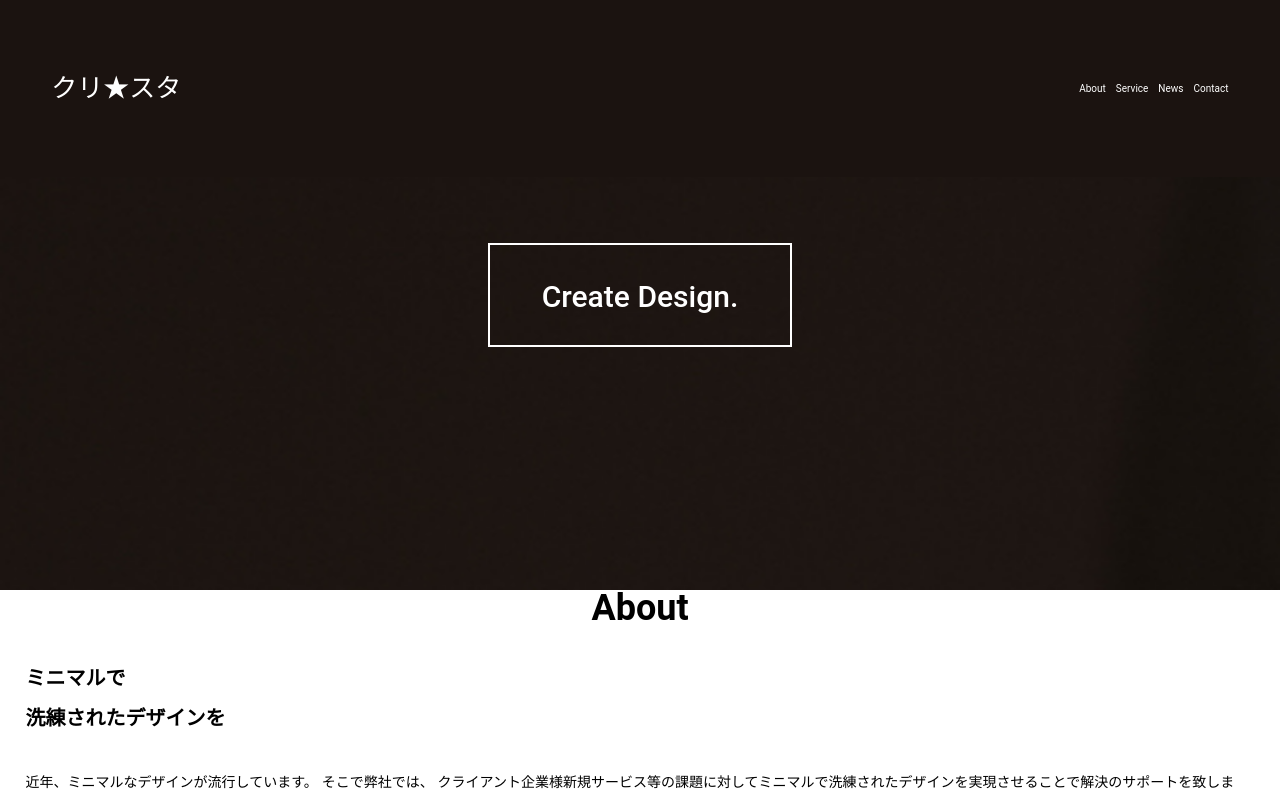
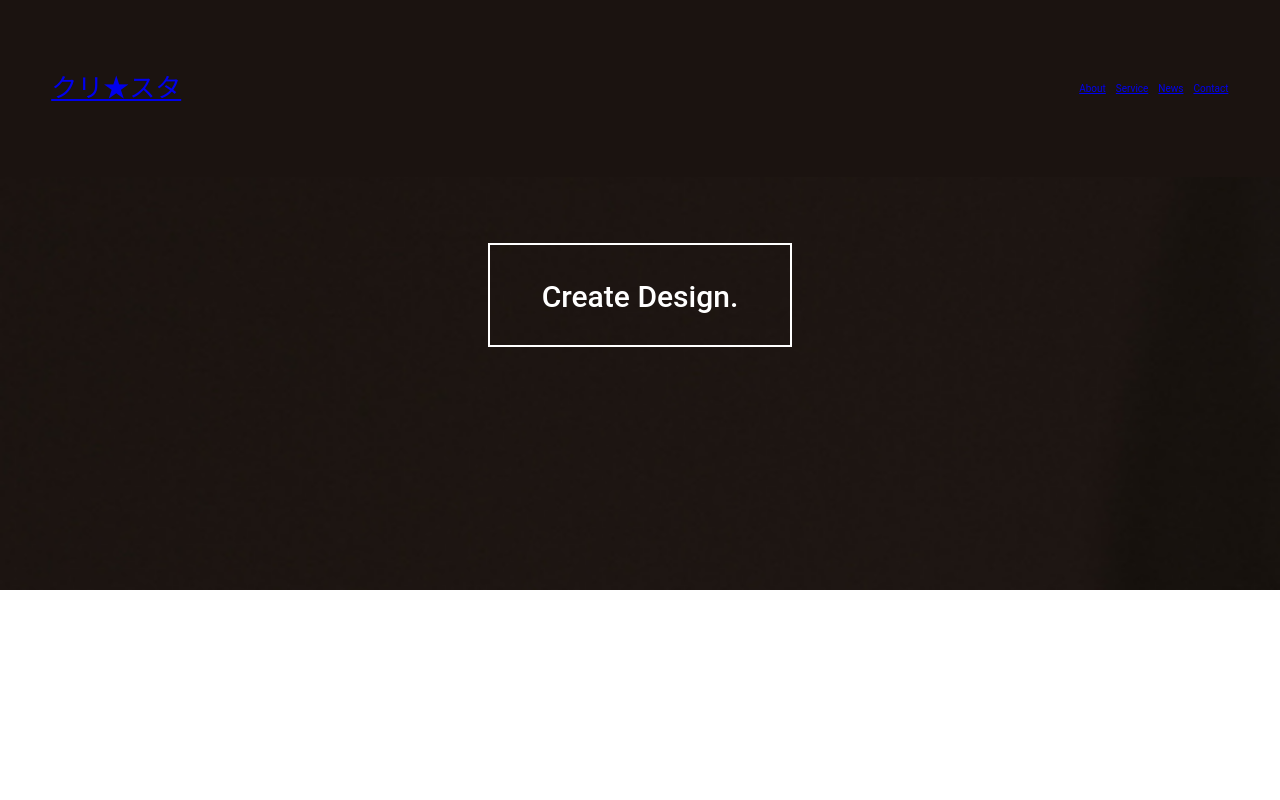
Before and after one commit to Y-Trs/reproduction1-react, a React (Create React App) app: page / in a window 1280 px wide. Shown: the top 800 px of the page. Built offline with nearby package versions, Linux system fonts and the light colour scheme.

Commit message:
ルーティング設定

```diff
--- a/src/App.js
+++ b/src/App.js
@@ -1,14 +1,17 @@
 import { Reset } from 'styled-reset';
 import { Header, Top, About, Service } from './components/index.js'
+import { Route, Routes } from 'react-router-dom'
 
 function App() {
   return (
     <div className="App">
       <Reset />
       <Header />
-      <Top />
-      <About />
-      <Service />
+      <Routes>
+          <Route path='/' element={<Top />} />
+          <Route path='about' element={<About />} />
+          <Route path='service' element={<Service />} />
+      </Routes>
     </div>
   );
 }
--- a/src/components/Logo.jsx
+++ b/src/components/Logo.jsx
@@ -1,9 +1,12 @@
 import React from 'react'
 import styled from 'styled-components'
+import { Link } from 'react-router-dom'
 
 const Logo = () => {
   return (
-    <StyledLogo>クリ★スタ</StyledLogo>
+    <StyledLogo>
+      <Link to={'/'}>クリ★スタ</Link>
+    </StyledLogo>
   )
 }
 
--- a/src/components/MenuList.jsx
+++ b/src/components/MenuList.jsx
@@ -1,9 +1,12 @@
 import React from 'react'
 import styled from 'styled-components'
+import { Link } from 'react-router-dom'
 
 const MenuList = (props) => {
   return (
-    <StyledList>{props.title}</StyledList>
+    <StyledList>
+      <Link to={props.title}>{props.title}</Link>
+    </StyledList>
   )
 }
 
--- a/src/index.js
+++ b/src/index.js
@@ -2,12 +2,13 @@ import React from 'react';
 import ReactDOM from 'react-dom/client';
 import App from './App';
 import reportWebVitals from './reportWebVitals';
+import { BrowserRouter } from 'react-router-dom';
 
 const root = ReactDOM.createRoot(document.getElementById('root'));
 root.render(
-  <React.StrictMode>
+  <BrowserRouter>
     <App />
-  </React.StrictMode>
+  </BrowserRouter>
 );
 
 // If you want to start measuring performance in your app, pass a function
```
